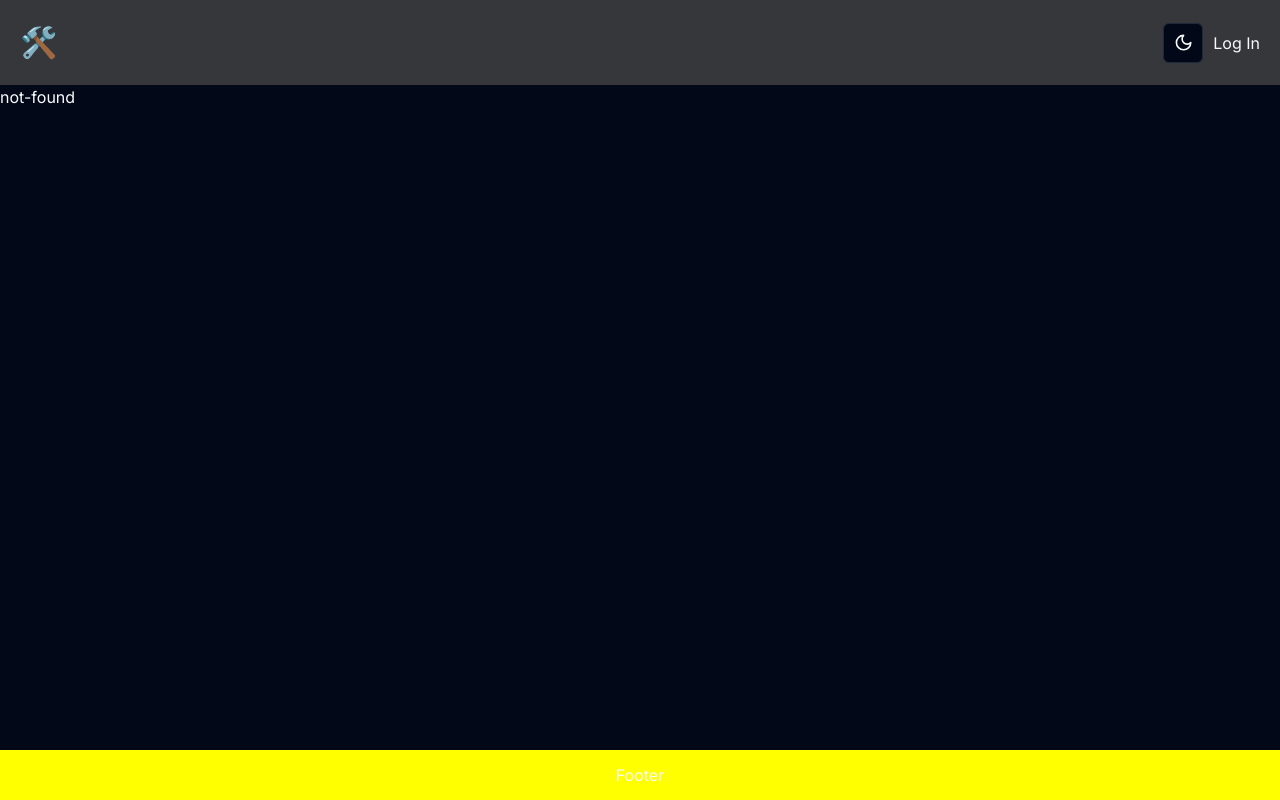
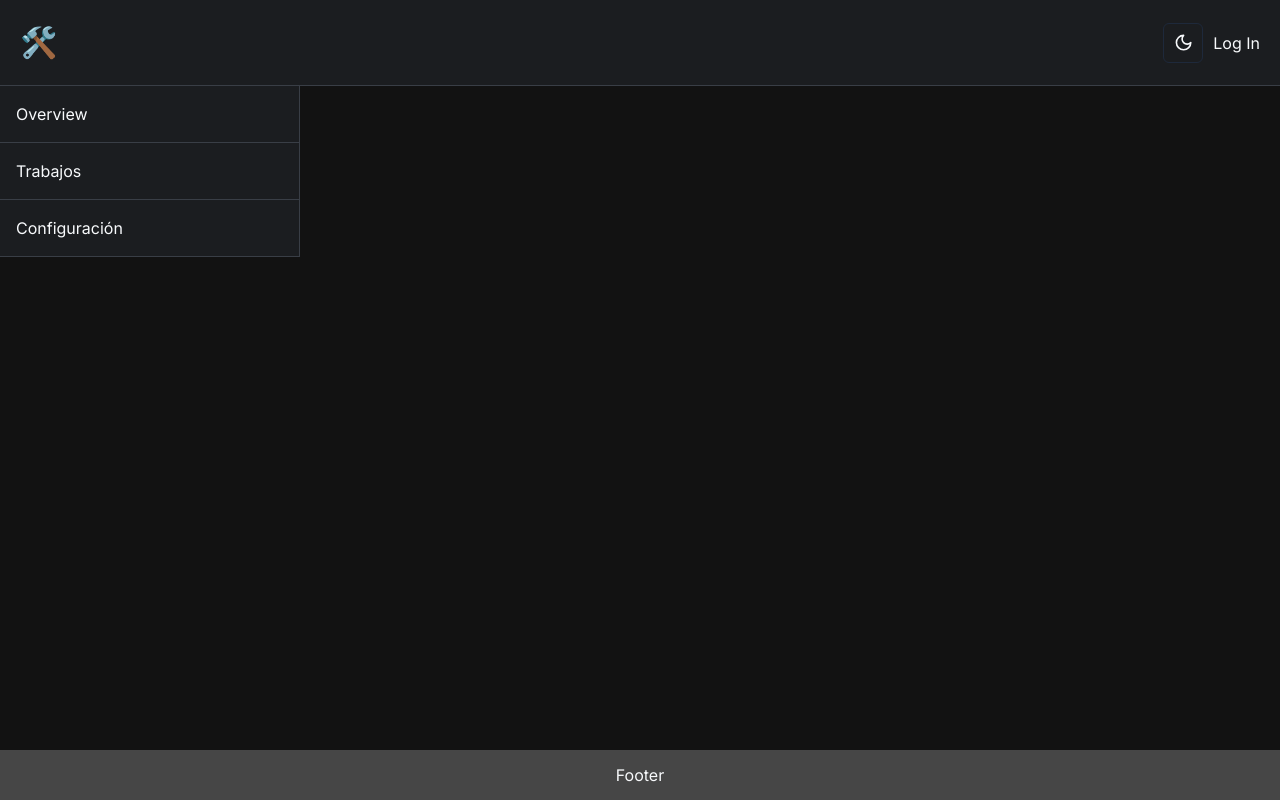
Before and after one commit to Switchinhg/mechanic, a Next.js app: page /trabajos in a window 1280 px wide. Before the commit this address had no page. Built offline with nearby package versions, Linux system fonts and the light colour scheme.

Commit message:
small redisign, changed colors and added routes

```diff
--- a/app/Components/Footer/footer.module.css
+++ b/app/Components/Footer/footer.module.css
@@ -4,7 +4,7 @@
     left: 0;
     right: 0;
     height: 50px;
-    background-color: yellow;
+    background-color: var(--footer_backg);
     display: flex;
     justify-content: center;
     align-items: center;
--- a/app/Components/Header/Header.jsx
+++ b/app/Components/Header/Header.jsx
@@ -50,6 +50,8 @@ const logOut = () =>{
   localStorage.removeItem("logged")
   router.push('/');
 }
+
+
   return (
     <nav className={header.header}>
       <div className={header.img_lnks}>
--- a/app/Components/Header/Header.module.css
+++ b/app/Components/Header/Header.module.css
@@ -1,9 +1,10 @@
 .header{
-    background-color: var( --header_background_color);
+    background-color: var( --header_backg ) !important;
     display: flex;
     justify-content: space-between;
     align-items: center;
     padding: 20px;
+    border-bottom:  solid 1px var(--border-color);
 }
 .logo{
     font-size: 30px;
--- a/app/Components/Hero/Hero.module.css
+++ b/app/Components/Hero/Hero.module.css
@@ -1,5 +1,5 @@
 .slide{
-    background-color: red;
+    background-color: var(--test);
     height: 500px;
     display: flex;
     flex-direction: column;
--- /dev/null
+++ b/app/Components/sidebar/page.jsx
@@ -0,0 +1,20 @@
+import React from 'react'
+import style from './sidebar.module.css'
+import Link from 'next/link'
+
+export default function SideBar() {
+  return (
+    <div className={style.sidebar}>
+            {/* <div className={style.sidebar_header}> */}
+                {/* <div>Header</div> */}
+                {/* <div>X</div> */}
+            {/* </div> */}
+            <div className={style.sidebar_body}>
+                <Link className={style.sidebar_link} href="/dashboard">Overview</Link>
+                <Link className={style.sidebar_link} href="/trabajos">Trabajos</Link>
+                <Link className={style.sidebar_link} href="/settings">Configuración</Link>
+                {/* <div>X</div> */}
+            </div>
+    </div>
+  )
+}
--- /dev/null
+++ b/app/Components/sidebar/sidebar.module.css
@@ -0,0 +1,24 @@
+.sidebar{
+    height: 100%;
+    width: 300px;
+    background-color: var(--header_backg);
+    display: flex;
+    flex-direction: column;
+    border-right: solid 1px var(--border-color);
+}
+.sidebar_header{
+    display: flex;
+    justify-content: center;
+    padding: 20px;
+}
+.sidebar_body{
+    display: flex;
+    flex-direction: column;
+}
+.sidebar_link{
+    padding:  1rem;
+    border-bottom: solid 1px var(--border-color);
+}
+.sidebar_link:hover{
+    background-color: var(--footer_backg);
+}
--- /dev/null
+++ b/app/dashboard/dashboard.module.css
@@ -0,0 +1,3 @@
+.dashboard_wrap{
+    height: calc( 100vh - 86px - 50px);
+}
--- a/app/dashboard/page.jsx
+++ b/app/dashboard/page.jsx
@@ -1,11 +1,13 @@
 import React from 'react'
 import Header from '../Components/Header/Header'
 import Link from 'next/link'
+import SideBar from '../Components/sidebar/page'
+import style from './dashboard.module.css'
 
 export default function page() {
   return (
-    <div>
-        <Link href='/' >TEST</Link>
+    <div class={style.dashboard_wrap}>
+        <SideBar />
     </div>
   )
 }
--- a/app/globals.css
+++ b/app/globals.css
@@ -2,18 +2,16 @@
 @tailwind components;
 @tailwind utilities;
 
-:root{
-  --header_background_color:#dfdfdfa6;
-  --primary_color:#FFF;
-}
-.dark{
-  --header_background_color:#464646c3;
-  --primary_color:#000;
-}
+
 
 @layer base {
   :root {
     --background: 0 0% 100%;
+    --header_backg: #FFFFFF;
+    --footer_backg:#dfdfdf;
+    --border-color: #EFEFEF;
+
+
     --foreground: 222.2 84% 4.9%;
     --card: 0 0% 100%;
     --card-foreground: 222.2 84% 4.9%;
@@ -38,10 +36,16 @@
     --chart-3: 197 37% 24%;
     --chart-4: 43 74% 66%;
     --chart-5: 27 87% 67%;
+
+    --test:red;
   }
 
   .dark {
-    --background: 222.2 84% 4.9%;
+    --background: #1B1D20;
+    --header_backg: #1B1D20;
+    --footer_backg:#464646;
+    --border-color: #393E46;
+
     --foreground: 210 40% 98%;
     --card: 222.2 84% 4.9%;
     --card-foreground: 210 40% 98%;
@@ -65,6 +69,10 @@
     --chart-3: 30 80% 55%;
     --chart-4: 280 65% 60%;
     --chart-5: 340 75% 55%;
+
+
+    --test:blue;
+
   }
 }
 
--- a/app/layout.js
+++ b/app/layout.js
@@ -18,7 +18,7 @@ export const metadata = {
 export default function RootLayout({ children }) {
   return (
     <html lang="es" suppressHydrationWarning>
-      <body className={inter.className} >
+      <body className={inter.className}>
         <ThemeProvider
           attribute="class"
           defaultTheme="dark"
--- /dev/null
+++ b/app/trabajos/page.jsx
@@ -0,0 +1,10 @@
+import React from 'react'
+import SideBar from '../Components/sidebar/page'
+
+export default function Trabajos() {
+  return (
+    <div>
+        <SideBar />
+    </div>
+  )
+}
```
Lines whose indentation alone changed are shown as unchanged.
